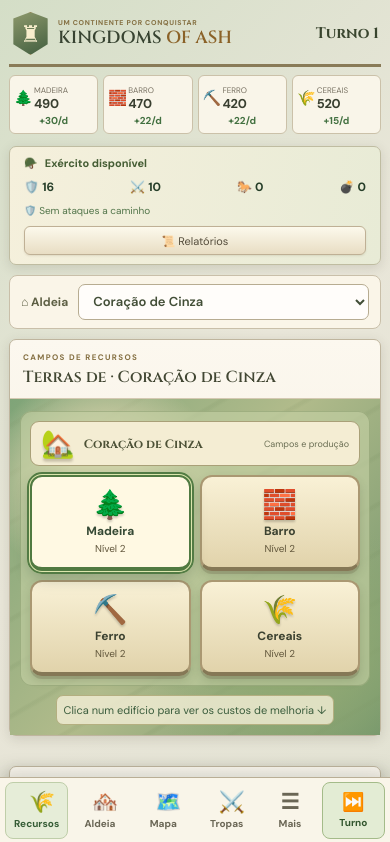
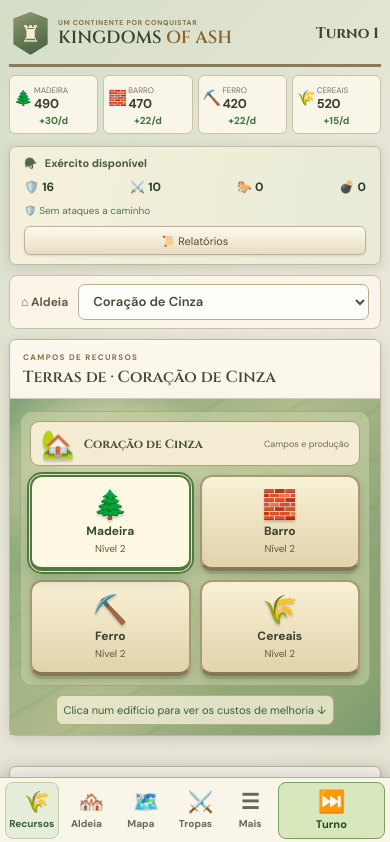
Before and after one commit to Skinny-lfg/Kingdoms-of-Ash, a plain HTML site: page v04/index.html in a window 390 px wide. Shown: the top 842 px of the page. Drawn offline with Linux system fonts and the light colour scheme.

Commit message:
deploy: v0.4.2 mobile turn tap and wider fixed action

```diff
--- a/v04/turns-reports.css
+++ b/v04/turns-reports.css
@@ -117,9 +117,9 @@
 /* Pequeno botão de turno na navegação móvel fixa; cabe nos 320px sem criar mais uma linha. */
 @media(max-width:800px){
   .masthead .time-controls{display:none}
-  .mobile-bottom-nav{grid-template-columns:repeat(6,minmax(0,1fr))}
-  .mobile-bottom-nav #mobile-next-turn{background:#e3ecd4;border:1px solid #a4bb89;color:#31552d}
-  .mobile-bottom-nav #mobile-next-turn span{font-size:18px}
-  .mobile-bottom-nav #mobile-next-turn b{font-size:10px}
+  .mobile-bottom-nav{grid-template-columns:repeat(5,minmax(0,1fr)) minmax(92px,2fr);gap:1px}
+  .mobile-bottom-nav #mobile-next-turn{background:#d6e8bc;border:1px solid #789d5e;color:#274920;cursor:pointer;touch-action:manipulation;-webkit-tap-highlight-color:transparent;padding:3px 5px}
+  .mobile-bottom-nav #mobile-next-turn span{font-size:22px}
+  .mobile-bottom-nav #mobile-next-turn b{font-size:11px;letter-spacing:.01em;font-variant-numeric:tabular-nums}
   .mobile-bottom-nav #mobile-next-turn:disabled{opacity:.5;cursor:not-allowed;background:#e5e1d6;color:#746f67;border-color:#d0c8b5}
 }
```
